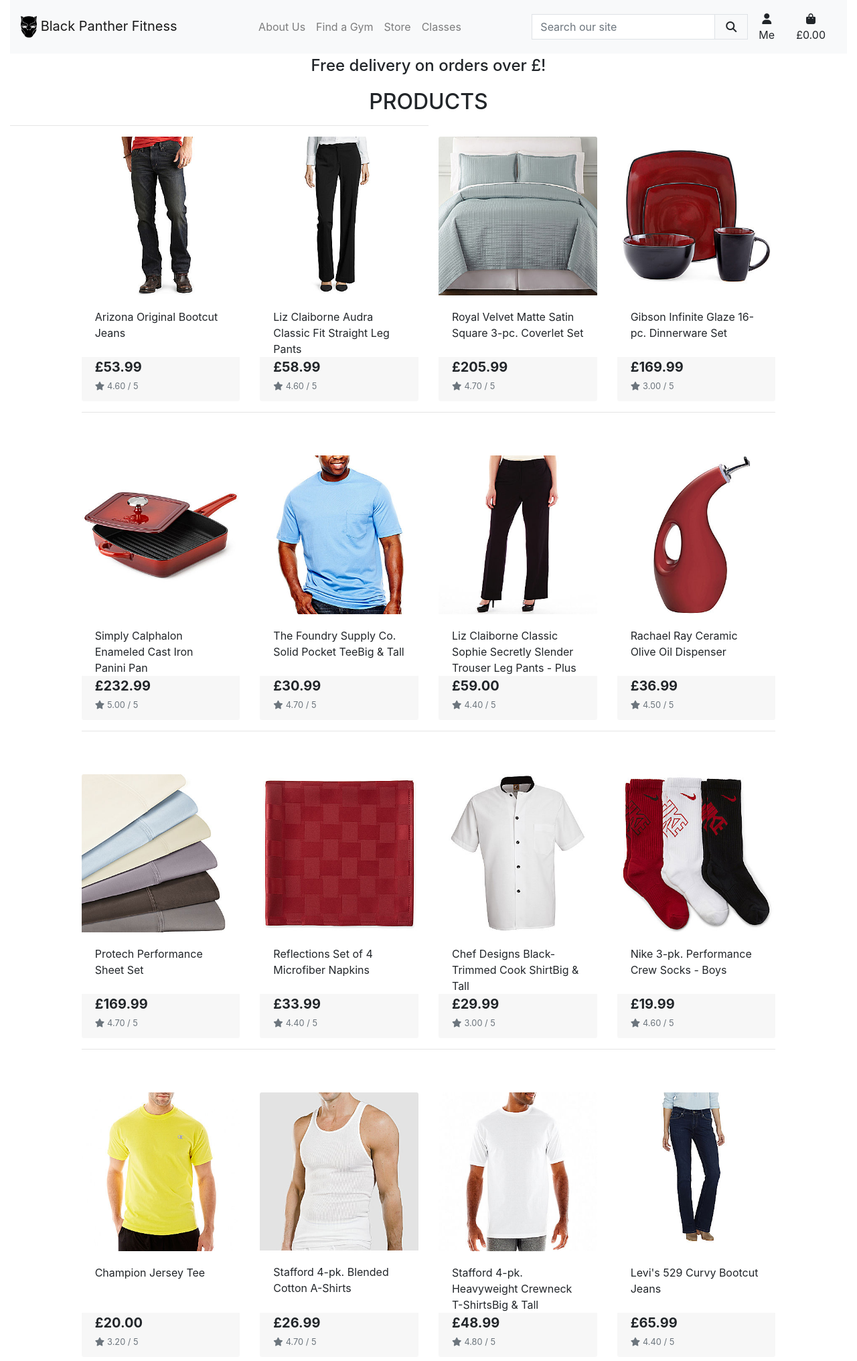
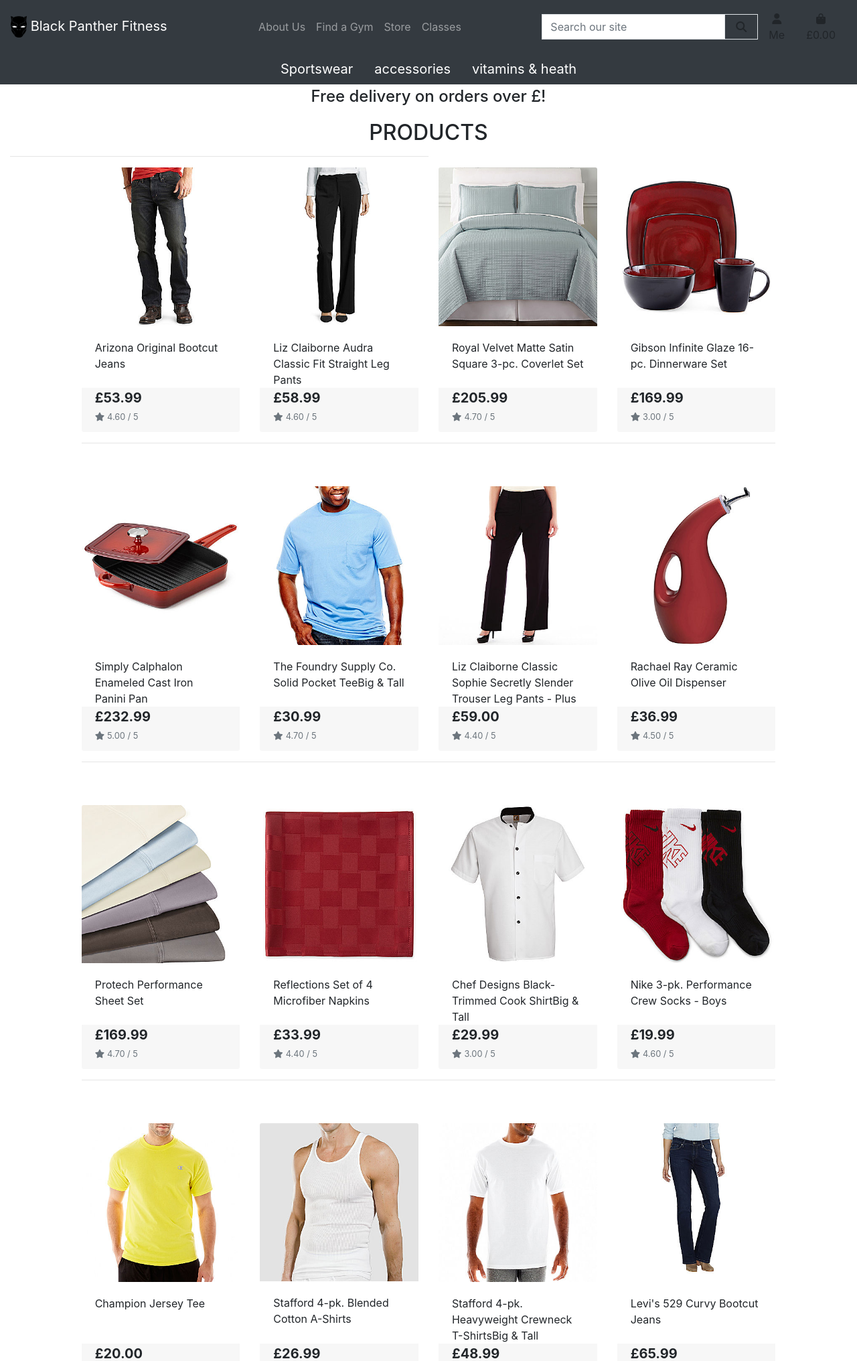
Before and after one commit to Deoh/black-panther-fitness, a Django app: page /products/ in a window 1280 px wide. Shown: the top 2032 px of the page at 67% size. Run offline with Django 3.2, Linux system fonts and the light colour scheme; data comes from the database, SQL or seed files in the repository; some libraries are stand-ins or nearby versions.

Commit message:
Added product submenu nav

```diff
--- a/products/templates/products/products.html
+++ b/products/templates/products/products.html
@@ -1,12 +1,69 @@
 {% extends 'base.html' %}
 {% load static %}
 
-{% block page_header %}
-    <div class="container header-container">
-        <div class="row">
-            <div class="col"></div>
+{% block product_nav %}
+    <div class="d-lg-none">
+        <div class="collapse navbar-collapse" id="navbarMenu2">
+            <ul class="navbar-nav mx-auto">
+				<li class="nav-item dropdown">
+					<a class="nav-link btn-lg" data-toggle="dropdown" href="#" role="button" aria-haspopup="true"
+						aria-expanded="false">Sportswear</a>
+					<div class="dropdown-menu">
+						<a class="dropdown-item" href="#">Activewear</a>
+						<a class="dropdown-item" href="#">Trainers</a>
+						<a class="dropdown-item" href="#">Shirts</a>
+					</div>
+				</li>
+				<li class="nav-item">
+					<a class="nav-link btn-lg" data-toggle="dropdown" href="#" role="button" aria-haspopup="true"
+						aria-expanded="false">accessories</a>
+					<div class="dropdown-menu">
+						<a class="dropdown-item" href="#">Dumbbells</a>
+						<a class="dropdown-item" href="#">Water Bottles</a>
+						<a class="dropdown-item" href="#">Resistance Bands</a>
+					</div>
+				</li>
+				<li class="nav-item">
+					<a class="nav-link btn-lg" data-toggle="dropdown" href="#" role="button" aria-haspopup="true"
+						aria-expanded="false">vitamins & heath</a>
+					<div class="dropdown-menu">
+						<a class="dropdown-item" href="#">Deals</a>
+						<a class="dropdown-item" href="#">Proteins</a>
+						<a class="dropdown-item" href="#">New Arrivals</a>
+					</div>
+				</li>
+            </ul>
         </div>
     </div>
+{% endblock %}
+
+{% block page_header %}
+    <ul class="nav justify-content-center navbar-dark bg-dark d-none d-lg-flex nav-link-color">
+        <li class="nav-item dropdown">
+            <a class="nav-link btn-lg" data-toggle="dropdown" href="#" role="button" aria-haspopup="true" aria-expanded="false">Sportswear</a>
+            <div class="dropdown-menu">
+                <a class="dropdown-item" href="#">Activewear</a>
+                <a class="dropdown-item" href="#">Trainers</a>
+                <a class="dropdown-item" href="#">Shirts</a>
+            </div>
+        </li>
+        <li class="nav-item">
+            <a class="nav-link btn-lg" data-toggle="dropdown" href="#" role="button" aria-haspopup="true" aria-expanded="false">accessories</a>
+            <div class="dropdown-menu">
+                <a class="dropdown-item" href="#">Dumbbells</a>
+                <a class="dropdown-item" href="#">Water Bottles</a>
+                <a class="dropdown-item" href="#">Resistance Bands</a>
+            </div>
+        </li>
+        <li class="nav-item">
+            <a class="nav-link btn-lg" data-toggle="dropdown" href="#" role="button" aria-haspopup="true" aria-expanded="false">vitamins & heath</a>
+            <div class="dropdown-menu">
+                <a class="dropdown-item" href="#">Deals</a>
+                <a class="dropdown-item" href="#">Proteins</a>
+                <a class="dropdown-item" href="#">New Arrivals</a>
+            </div>
+        </li>
+    </ul>
 {% endblock %}
 
 {% block content %}
--- a/static/css/base.css
+++ b/static/css/base.css
@@ -12,6 +12,27 @@ html {
 .content-padding {
     padding-top: 55px;
     padding-bottom: 55px;
+}
+
+.navbar-nav {
+        margin-top: 30px;
+    }
+
+.nav-link-color {
+    color: white;
+}
+
+/* Index page */
+.info {
+    max-width: 360px;
+    margin: 0 auto;
+    padding: 70px 0 30px;
+    text-align: center;
+}
+
+.info-title {
+    margin: 25px 0 15px;
+    padding: 0 15px;
 }
 
 .header-container {}
@@ -60,3 +81,10 @@ a.nav-link {
 	background: white;
 	z-index: -1;
 } */
+
+
+@media (min-width: 992px) {
+    .navbar-nav {
+        margin-top: 0;
+    }
+}
--- a/templates/base.html
+++ b/templates/base.html
@@ -28,10 +28,10 @@
 </head>
 
 <body>
-    <header class="container-fluid">
-		<nav class="navbar navbar-expand-lg navbar-light bg-light">
+    <header class="container-fluid p-0">
+		<nav class="navbar navbar-expand-lg navbar-dark bg-dark">
             <!-- hamburger button -->
-			<button class="navbar-toggler" type="button" data-toggle="collapse" data-target="#navbarSupportedContent" aria-controls="navbarSupportedContent" aria-expanded="false" aria-label="Toggle navigation">
+			<button class="navbar-toggler" type="button" data-toggle="collapse" data-target=".navbar-collapse" aria-controls="navbarMenu" aria-expanded="false" aria-label="Toggle navigation">
 	           <span class="navbar-toggler-icon"></span>
 			</button>
             <!-- nav link -->
@@ -61,7 +61,7 @@
 			    Black Panther Fitness
 			  </a>
             <!-- hamburger menu -->
-			<div class="collapse navbar-collapse" id="navbarSupportedContent">
+			<div class="collapse navbar-collapse" id="navbarMenu">
 				<ul class="navbar-nav mx-auto">
 					<li class="nav-item">
 						<a class="nav-link" href="#">About Us</a>
@@ -76,7 +76,10 @@
 						<a class="nav-link" href="#">Classes</a>
 					</li>
 				</ul>
+                {% block product_nav %}
+                {% endblock %}
 			</div>
+
             <!-- search form -->
             <form class="form d-none d-lg-block" method="GET" action="">
 				<div class="input-group w-100">
@@ -92,6 +95,8 @@
 			</form>
             {% include 'includes/mobile-search.html' %}
 		</nav>
+            {% block page_header %}
+            {% endblock %}
         <div id="delivery-banner" class="row text-center">
             <div class="col">
                 <h4 class="logo-font my-1">Free delivery on orders over £{{ free_delivery_threshold }}!</h4>
@@ -103,8 +108,6 @@
         <div class="message-container"></div>
     {% endif %}
 
-    {% block page_header %}
-    {% endblock %}
 
     {% block content %}
     {% endblock %}
```
Also changed, not shown: home/templates/home/index.html (+10 -10 lines).
